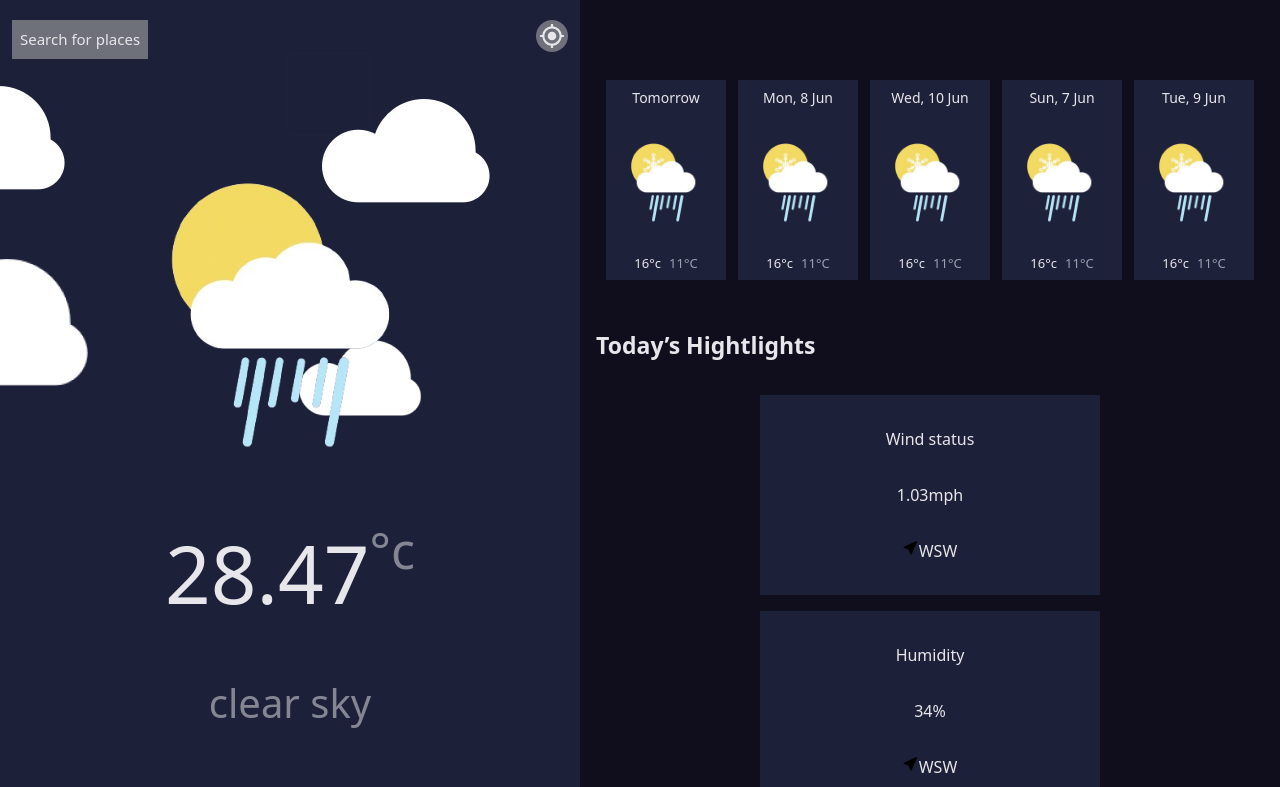
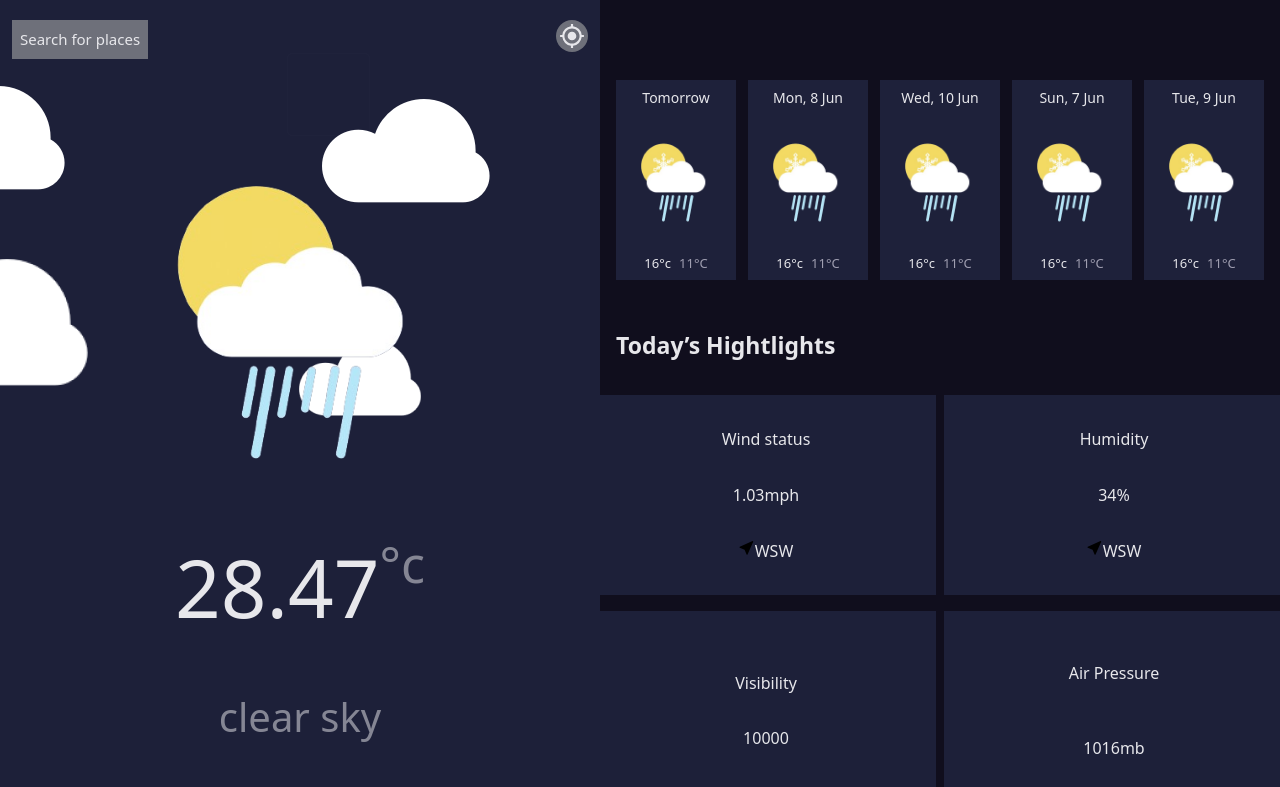
Before and after one commit to VictoriaTorres0/Weather-app, a React (Vite) app: page / in a window 1280 px wide. Shown: the top 787 px of the page. Built offline with nearby package versions, Linux system fonts and the light colour scheme.

Commit message:
Se arreglaron estilos.

```diff
--- a/src/pages/TodayHighlightsSection.jsx
+++ b/src/pages/TodayHighlightsSection.jsx
@@ -2,11 +2,11 @@ import { BsFillCursorFill } from "react-icons/bs";
 
 function TodayHighlightsSection({ visibility, humidity, wind, pressure }) {
   return (
-    <div className="bg-secondary">
+    <div>
       <h2 className="pb-8 text-start pl-4 text-[24px] font-semibold text-[#E7E7EB] md:text-[18px] lg:text-[23px]">
         Today’s Hightlights
       </h2>
-      <div className="pb-8  grid-rows-4 justify-center items-center gap-4 grid">
+      <div className="pb-8 grid justify-center items-center gap-4 lg:grid-rows-2 lg:grid-cols-2 place-items-center max-w-[1200px] mx-auto">
         <div className="bg-primary w-[340px] h-[200px] flex flex-col justify-evenly">
           <p className="text-[#E7E7EB]">Wind status</p>
           <div className="flex justify-center">
--- a/src/pages/WeatherCalendar.jsx
+++ b/src/pages/WeatherCalendar.jsx
@@ -1,6 +1,6 @@
 function WeatherCalendar({ data }) {
   return (
-    <div className="bg-[#100E1D] justify-center grid grid-rows-3 grid-flow-col gap-4 pt-20 pb-20 md:w-[510px] md:grid md:grid-rows-1 md:gap-3 md:pb-12 lg:w-[700px]">
+    <div className="justify-center grid grid-rows-3 grid-flow-col gap-4 pt-20 pb-20 md:grid md:grid-rows-1 md:gap-3 md:pb-12">
       <div className="bg-[#1E213A] grid items-center w-[120px] h-[177px] md:w-[85px] md:h-[150px] lg:w-[120px] lg:h-[200px]">
         <p className="text-[#E7E7EB] md:text-[14px]">Tomorrow</p>
         <img src="/src/images/snow.png" alt="" />
```
